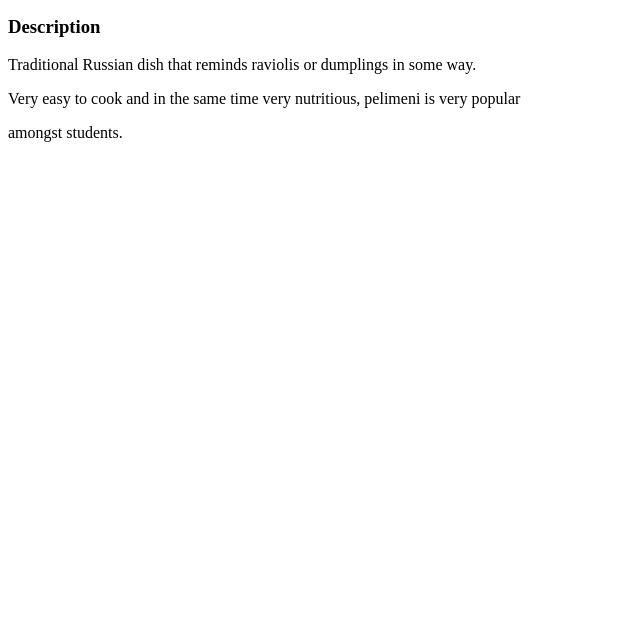
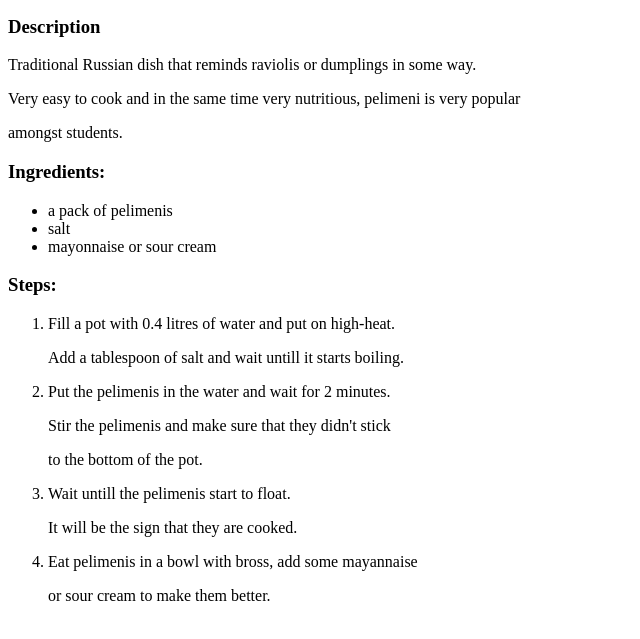
Before and after one commit to JacksonTeller/odin-recipes, a plain HTML site: page recipes/pelimeni.html in a window 1280 px wide. Shown: the part 101-740 px from the top of the page, without its empty margins (0-640 px from the left). Drawn offline with Linux system fonts and the light colour scheme.

Commit message:
pelimeni finished

```diff
--- a/recipes/pelimeni.html
+++ b/recipes/pelimeni.html
@@ -6,12 +6,29 @@
         </head>
         <body>
             <h1>Pelimeni</h1>
-            <img src="./img/pelimeni.jpeg" alt="pelimeni">
+            <img src="./img/pelimeni.jpeg" alt="pelimeni" width="400">
             <h3>Description</h3>
             <p>Traditional Russian dish that reminds raviolis or dumplings in some way.</p>
             <p>Very easy to cook and in the same time very nutritious, pelimeni is very popular</p>
             <p>amongst students.</p>
-
+            <h3>Ingredients:</h3>
+            <ul>
+                <li>a pack of pelimenis</li>
+                <li>salt</li>
+                <li>mayonnaise or sour cream</li>
+            </ul>
+            <h3>Steps:</h3>
+            <ol>
+                <li><p>Fill a pot with 0.4 litres of water and put on high-heat.</p>
+                <p>Add a tablespoon of salt and wait untill it starts boiling.</p></li>
+                <li><p>Put the pelimenis in the water and wait for 2 minutes.</p>
+                <p>Stir the pelimenis and make sure that they didn't stick</p>
+                <p>to the bottom of the pot.</p></li>
+                <li><p>Wait untill the pelimenis start to float.</p>
+                <p>It will be the sign that they are cooked.</p></li>
+                <li><p>Eat pelimenis in a bowl with bross, add some mayannaise</p>
+                <p>or sour cream to make them better.</p></li>
+            </ol>
 
         </body>
     </html>
```
